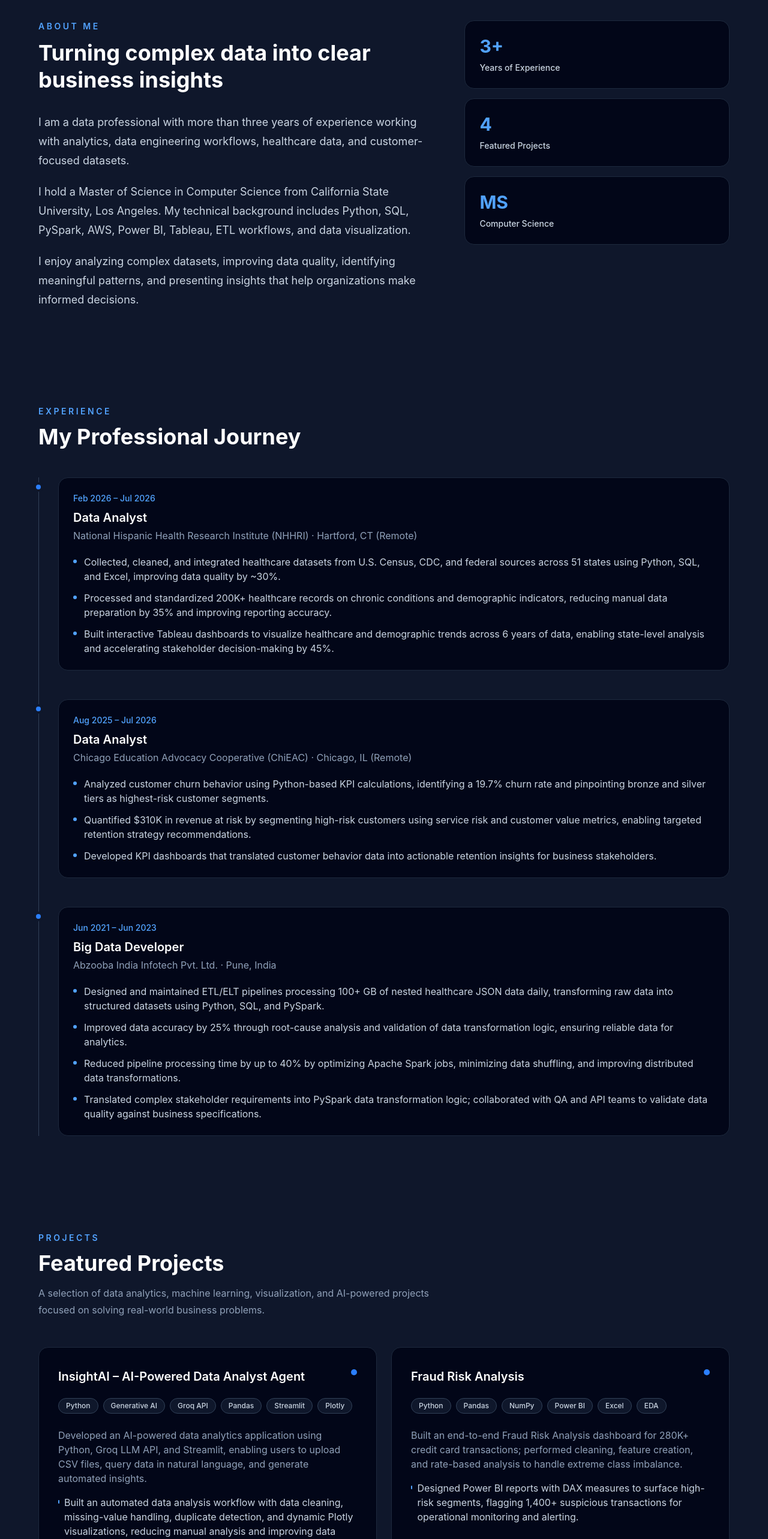
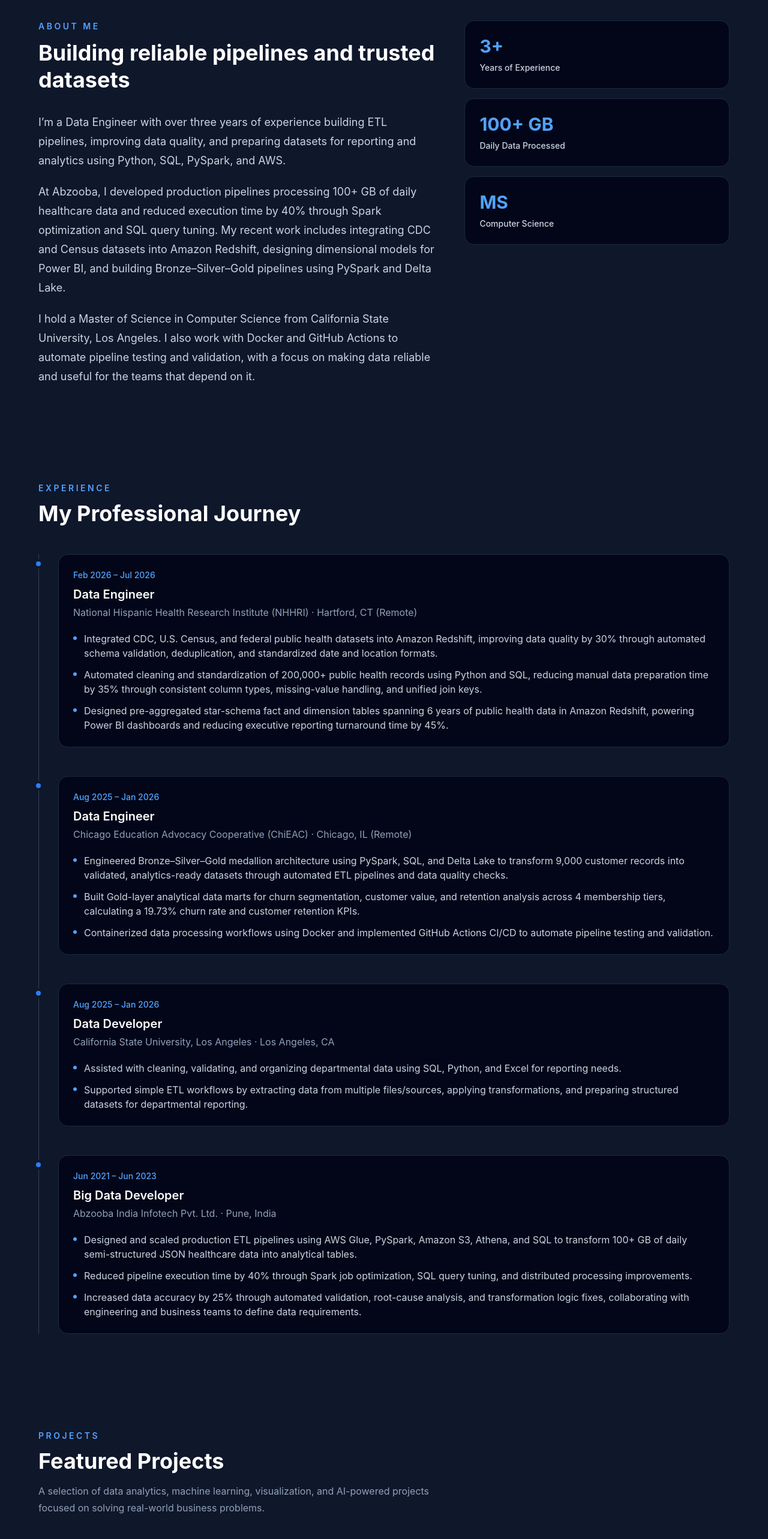
Before and after one commit to harshadajadhav25/portfolio, a React app: page / in a window 1280 px wide. Shown: the part 951-3517 px from the top of the page at 60% size. Built offline with nearby package versions, Linux system fonts and the light colour scheme; the HTML template or start-up script is replaced by a standard one.

Commit message:
Update portfolio for data engineering roles

```diff
--- a/src/components/About.jsx
+++ b/src/components/About.jsx
@@ -4,8 +4,8 @@ const highlights = [
     label: "Years of Experience",
   },
   {
-    value: "4",
-    label: "Featured Projects",
+    value: "100+ GB",
+    label: "Daily Data Processed",
   },
   {
     value: "MS",
@@ -27,27 +27,33 @@ function About() {
             </p>
 
             <h2 className="max-w-3xl text-3xl font-bold leading-tight text-white sm:text-4xl">
-              Turning complex data into clear business insights
+              Building reliable pipelines and trusted datasets
             </h2>
 
             <div className="mt-8 max-w-3xl space-y-5 text-base leading-8 text-slate-300 sm:text-lg">
               <p>
-                I am a data professional with more than three years of
-                experience working with analytics, data engineering workflows,
-                healthcare data, and customer-focused datasets.
+                I’m a Data Engineer with over three years of experience
+                building ETL pipelines, improving data quality, and preparing
+                datasets for reporting and analytics using Python, SQL,
+                PySpark, and AWS.
               </p>
 
               <p>
-                I hold a Master of Science in Computer Science from California
-                State University, Los Angeles. My technical background includes
-                Python, SQL, PySpark, AWS, Power BI, Tableau, ETL workflows, and
-                data visualization.
+                At Abzooba, I developed production pipelines processing
+                100+ GB of daily healthcare data and reduced execution time
+                by 40% through Spark optimization and SQL query tuning.
+                My recent work includes integrating CDC and Census datasets
+                into Amazon Redshift, designing dimensional models for
+                Power BI, and building Bronze–Silver–Gold pipelines using
+                PySpark and Delta Lake.
               </p>
 
               <p>
-                I enjoy analyzing complex datasets, improving data quality,
-                identifying meaningful patterns, and presenting insights that
-                help organizations make informed decisions.
+                I hold a Master of Science in Computer Science from
+                California State University, Los Angeles. I also work
+                with Docker and GitHub Actions to automate pipeline
+                testing and validation, with a focus on making data
+                reliable and useful for the teams that depend on it.
               </p>
             </div>
           </div>
--- a/src/components/Contact.jsx
+++ b/src/components/Contact.jsx
@@ -16,12 +16,14 @@ function Contact() {
             </p>
 
             <h2 className="max-w-2xl text-3xl font-bold leading-tight text-white sm:text-4xl">
-              Let’s connect and create something meaningful with data
+              Let’s talk about your next data engineering challenge
             </h2>
 
             <p className="mt-5 max-w-2xl text-lg leading-8 text-slate-400">
-              I am open to Data Analyst opportunities, professional
-              collaborations, and conversations about data-driven projects.
+              I’m open to Data Engineer and Software Engineer, Data
+              opportunities. Get in touch to discuss roles or collaborations
+              involving data pipelines, cloud platforms, and reliable
+              datasets for analytics.
             </p>
 
             <div className="mt-9 flex flex-col gap-4 sm:flex-row sm:flex-wrap">
@@ -29,7 +31,7 @@ function Contact() {
                 href="mailto:jadhavharshadas.2599@gmail.com"
                 className="inline-flex items-center justify-center gap-2 rounded-xl bg-blue-600 px-6 py-3 font-semibold text-white transition duration-300 hover:bg-blue-500"
               >
-                <FiMail />
+                <FiMail aria-hidden="true" />
                 Email Me
               </a>
 
@@ -39,7 +41,7 @@ function Contact() {
                 rel="noopener noreferrer"
                 className="inline-flex items-center justify-center gap-2 rounded-xl border border-slate-700 px-6 py-3 font-semibold text-white transition duration-300 hover:border-blue-500 hover:bg-slate-900"
               >
-                <FiLinkedin />
+                <FiLinkedin aria-hidden="true" />
                 LinkedIn
               </a>
 
@@ -49,7 +51,7 @@ function Contact() {
                 rel="noopener noreferrer"
                 className="inline-flex items-center justify-center gap-2 rounded-xl border border-slate-700 px-6 py-3 font-semibold text-white transition duration-300 hover:border-blue-500 hover:bg-slate-900"
               >
-                <FiGithub />
+                <FiGithub aria-hidden="true" />
                 GitHub
               </a>
             </div>
--- a/src/components/Experience.jsx
+++ b/src/components/Experience.jsx
@@ -1,24 +1,34 @@
 const experiences = [
   {
-    role: "Data Analyst",
+    role: "Data Engineer",
     company: "National Hispanic Health Research Institute (NHHRI)",
     location: "Hartford, CT (Remote)",
     period: "Feb 2026 – Jul 2026",
     points: [
-      "Collected, cleaned, and integrated healthcare datasets from U.S. Census, CDC, and federal sources across 51 states using Python, SQL, and Excel, improving data quality by ~30%.",
-      "Processed and standardized 200K+ healthcare records on chronic conditions and demographic indicators, reducing manual data preparation by 35% and improving reporting accuracy.",
-      "Built interactive Tableau dashboards to visualize healthcare and demographic trends across 6 years of data, enabling state-level analysis and accelerating stakeholder decision-making by 45%.",
+      "Integrated CDC, U.S. Census, and federal public health datasets into Amazon Redshift, improving data quality by 30% through automated schema validation, deduplication, and standardized date and location formats.",
+      "Automated cleaning and standardization of 200,000+ public health records using Python and SQL, reducing manual data preparation time by 35% through consistent column types, missing-value handling, and unified join keys.",
+      "Designed pre-aggregated star-schema fact and dimension tables spanning 6 years of public health data in Amazon Redshift, powering Power BI dashboards and reducing executive reporting turnaround time by 45%.",
     ],
   },
   {
-    role: "Data Analyst",
+    role: "Data Engineer",
     company: "Chicago Education Advocacy Cooperative (ChiEAC)",
     location: "Chicago, IL (Remote)",
-    period: "Aug 2025 – Jul 2026",
+    period: "Aug 2025 – Jan 2026",
     points: [
-      "Analyzed customer churn behavior using Python-based KPI calculations, identifying a 19.7% churn rate and pinpointing bronze and silver tiers as highest-risk customer segments.",
-      "Quantified $310K in revenue at risk by segmenting high-risk customers using service risk and customer value metrics, enabling targeted retention strategy recommendations.",
-      "Developed KPI dashboards that translated customer behavior data into actionable retention insights for business stakeholders.",
+      "Engineered Bronze–Silver–Gold medallion architecture using PySpark, SQL, and Delta Lake to transform 9,000 customer records into validated, analytics-ready datasets through automated ETL pipelines and data quality checks.",
+      "Built Gold-layer analytical data marts for churn segmentation, customer value, and retention analysis across 4 membership tiers, calculating a 19.73% churn rate and customer retention KPIs.",
+      "Containerized data processing workflows using Docker and implemented GitHub Actions CI/CD to automate pipeline testing and validation.",
+    ],
+  },
+  {
+    role: "Data Developer",
+    company: "California State University, Los Angeles",
+    location: "Los Angeles, CA",
+    period: "Aug 2025 – Jan 2026",
+    points: [
+      "Assisted with cleaning, validating, and organizing departmental data using SQL, Python, and Excel for reporting needs.",
+      "Supported simple ETL workflows by extracting data from multiple files/sources, applying transformations, and preparing structured datasets for departmental reporting."
     ],
   },
   {
@@ -27,10 +37,9 @@ const experiences = [
     location: "Pune, India",
     period: "Jun 2021 – Jun 2023",
     points: [
-      "Designed and maintained ETL/ELT pipelines processing 100+ GB of nested healthcare JSON data daily, transforming raw data into structured datasets using Python, SQL, and PySpark.",
-      "Improved data accuracy by 25% through root-cause analysis and validation of data transformation logic, ensuring reliable data for analytics.",
-      "Reduced pipeline processing time by up to 40% by optimizing Apache Spark jobs, minimizing data shuffling, and improving distributed data transformations.",
-      "Translated complex stakeholder requirements into PySpark data transformation logic; collaborated with QA and API teams to validate data quality against business specifications.",
+      "Designed and scaled production ETL pipelines using AWS Glue, PySpark, Amazon S3, Athena, and SQL to transform 100+ GB of daily semi-structured JSON healthcare data into analytical tables.",
+      "Reduced pipeline execution time by 40% through Spark job optimization, SQL query tuning, and distributed processing improvements.",
+      "Increased data accuracy by 25% through automated validation, root-cause analysis, and transformation logic fixes, collaborating with engineering and business teams to define data requirements."
     ],
   },
 ];
--- a/src/components/Projects.jsx
+++ b/src/components/Projects.jsx
@@ -5,16 +5,15 @@ const projects = [
   title: "InsightAI – AI-Powered Data Analyst Agent",
   technologies: [
     "Python",
-      "Generative AI",
     "Groq API",
     "Pandas",
     "Streamlit",
     "Plotly",
   ],
   description:
-      "Developed an AI-powered data analytics application using Python, Groq LLM API, and Streamlit, enabling users to upload CSV files, query data in natural language, and generate automated insights.",
+    "Built a conversational analytics application using Streamlit and the Groq API, enabling natural-language SQL and Pandas querying over uploaded datasets.",
   highlights: [
-      "Built an automated data analysis workflow with data cleaning, missing-value handling, duplicate detection, and dynamic Plotly visualizations, reducing manual analysis and improving data exploration.",
+    "Automated exploratory data analysis with data sanitization, Plotly chart selection, and code validation for LLM-generated analysis.",
   ],
   github:
     "https://github.com/harshadajadhav25/ai-data-analyst-agent",
@@ -25,16 +24,15 @@ const projects = [
   title: "Fraud Risk Analysis",
   technologies: [
     "Python",
-      "Pandas",
-      "NumPy",
-      "Power BI",
-      "Excel",
-      "EDA",
+    "SQL",
+    "Batch Data Processing",
+    "Data Validation",
+    "Feature Engineering",
   ],
   description:
-      "Built an end-to-end Fraud Risk Analysis dashboard for 280K+ credit card transactions; performed cleaning, feature creation, and rate-based analysis to handle extreme class imbalance.",
+    "Developed a batch data pipeline to process 280,000+ financial transaction records, applying feature normalization and aggregation to prepare inputs for fraud risk models.",
   highlights: [
-      "Designed Power BI reports with DAX measures to surface high-risk segments, flagging 1,400+ suspicious transactions for operational monitoring and alerting.",
+    "Implemented data validation rules for a transaction dataset with a fraud rate below 0.2%, preparing consistent datasets for downstream analysis.",
   ],
   github:
     "https://github.com/harshadajadhav25/Fraud-Risk-Analysis",
--- a/src/components/Skills.jsx
+++ b/src/components/Skills.jsx
@@ -2,13 +2,13 @@ import {
   FaAws,
   FaChartBar,
   FaDatabase,
+  FaDocker,
   FaGitAlt,
   FaPython,
 } from "react-icons/fa";
 
 import {
   SiApachespark,
-  SiJupyter,
   SiMysql,
   SiPandas,
   SiPostgresql,
@@ -18,43 +18,80 @@ const skillGroups = [
   {
     title: "Programming & Analytics",
     icon: FaPython,
-    skills: ["Python", "SQL", "Pandas", "NumPy", "EDA", "KPI Analysis"],
+    skills: [
+      "Python",
+      "SQL",
+      "Bash",
+      "Pandas",
+      "NumPy",
+      "EDA",
+      "KPI Analysis",
+    ],
   },
   {
     title: "Data Engineering",
     icon: SiApachespark,
     skills: [
+      "Apache Spark",
       "PySpark",
-      "Apache Spark",
+      "Delta Lake",
+      "dbt",
       "ETL/ELT",
       "Batch Processing",
-      "Data Transformation",
-      "Data Validation",
+      "Medallion Architecture",
+      "Data Quality Validation",
     ],
   },
   {
-    title: "Visualization",
-    icon: FaChartBar,
-    skills: ["Power BI", "Tableau", "Excel", "Dashboard Development"],
+    title: "Cloud & Data Platforms",
+    icon: FaAws,
+    skills: [
+      "Amazon S3",
+      "AWS Glue",
+      "Amazon Athena",
+      "Amazon Redshift",
+      "Amazon RDS",
+      "AWS Lambda",
+      "Databricks",
+      "Google BigQuery",
+    ],
   },
   {
-    title: "Cloud",
-    icon: FaAws,
-    skills: ["AWS S3", "AWS Glue", "AWS RDS", "Google BigQuery"],
+    title: "Databases & Modeling",
+    icon: FaDatabase,
+    skills: [
+      "PostgreSQL",
+      "MySQL",
+      "Data Warehousing",
+      "Data Modeling",
+      "Dimensional Modeling",
+      "Star Schema",
+      "Schema Design",
+    ],
   },
   {
-    title: "Databases",
-    icon: FaDatabase,
-    skills: ["PostgreSQL", "MySQL", "SQL", "Data Modeling"],
+    title: "Visualization & AI",
+    icon: FaChartBar,
+    skills: [
+      "Power BI",
+      "Tableau",
+      "Excel",
+      "Dashboard Development",
+      "Streamlit",
+      "Plotly",
+      "LLM Integration",
+      "Groq API",
+    ],
   },
   {
-    title: "AI & Tools",
+    title: "Development & DevOps",
     icon: FaGitAlt,
     skills: [
-      "Generative AI",
-      "Groq API",
-      "Prompt Engineering",
       "Git",
+      "Docker",
+      "GitHub Actions",
+      "CI/CD",
+      "Unit Testing",
       "Jupyter Notebook",
     ],
   },
@@ -66,10 +103,10 @@ const featuredTools = [
   { name: "Power BI", icon: FaChartBar },
   { name: "Tableau", icon: FaChartBar },
   { name: "AWS", icon: FaAws },
-  { name: "Spark", icon: SiApachespark },
+  { name: "Apache Spark", icon: SiApachespark },
   { name: "PostgreSQL", icon: SiPostgresql },
   { name: "MySQL", icon: SiMysql },
-  { name: "Jupyter", icon: SiJupyter },
+  { name: "Docker", icon: FaDocker },
 ];
 
 function Skills() {
@@ -88,8 +125,9 @@ function Skills() {
         </h2>
 
         <p className="mb-12 max-w-2xl leading-7 text-slate-400">
-          Technologies and tools I use to analyze data, build reliable
-          pipelines, create dashboards, and support data-driven decisions.
+          Technologies I use to build reliable data pipelines, model
+          analytics-ready datasets, automate validation, and create
+          reporting applications.
         </p>
 
         <div className="mb-12 grid grid-cols-2 gap-4 sm:grid-cols-3 lg:grid-cols-3">
@@ -101,9 +139,12 @@ function Skills() {
                 key={tool.name}
                 className="flex flex-col items-center justify-center rounded-2xl border border-slate-800 bg-slate-900 p-5 transition duration-300 hover:-translate-y-1 hover:border-blue-500"
               >
-                <Icon className="text-4xl text-blue-400" />
+                <Icon
+                  aria-hidden="true"
+                  className="text-4xl text-blue-400"
+                />
 
-                <p className="mt-3 text-sm font-medium text-slate-300">
+                <p className="mt-3 text-center text-sm font-medium text-slate-300">
                   {tool.name}
                 </p>
               </div>
@@ -121,7 +162,10 @@ function Skills() {
                 className="rounded-2xl border border-slate-800 bg-slate-900 p-6 transition duration-300 hover:border-blue-500"
               >
                 <div className="flex items-center gap-3">
-                  <Icon className="text-2xl text-blue-400" />
+                  <Icon
+                    aria-hidden="true"
+                    className="shrink-0 text-2xl text-blue-400"
+                  />
 
                   <h3 className="text-xl font-semibold text-white">
                     {group.title}
```
Also changed, not shown: 1 other file (tests, documents, lock files or other folders). Lines whose indentation alone changed are shown as unchanged.
